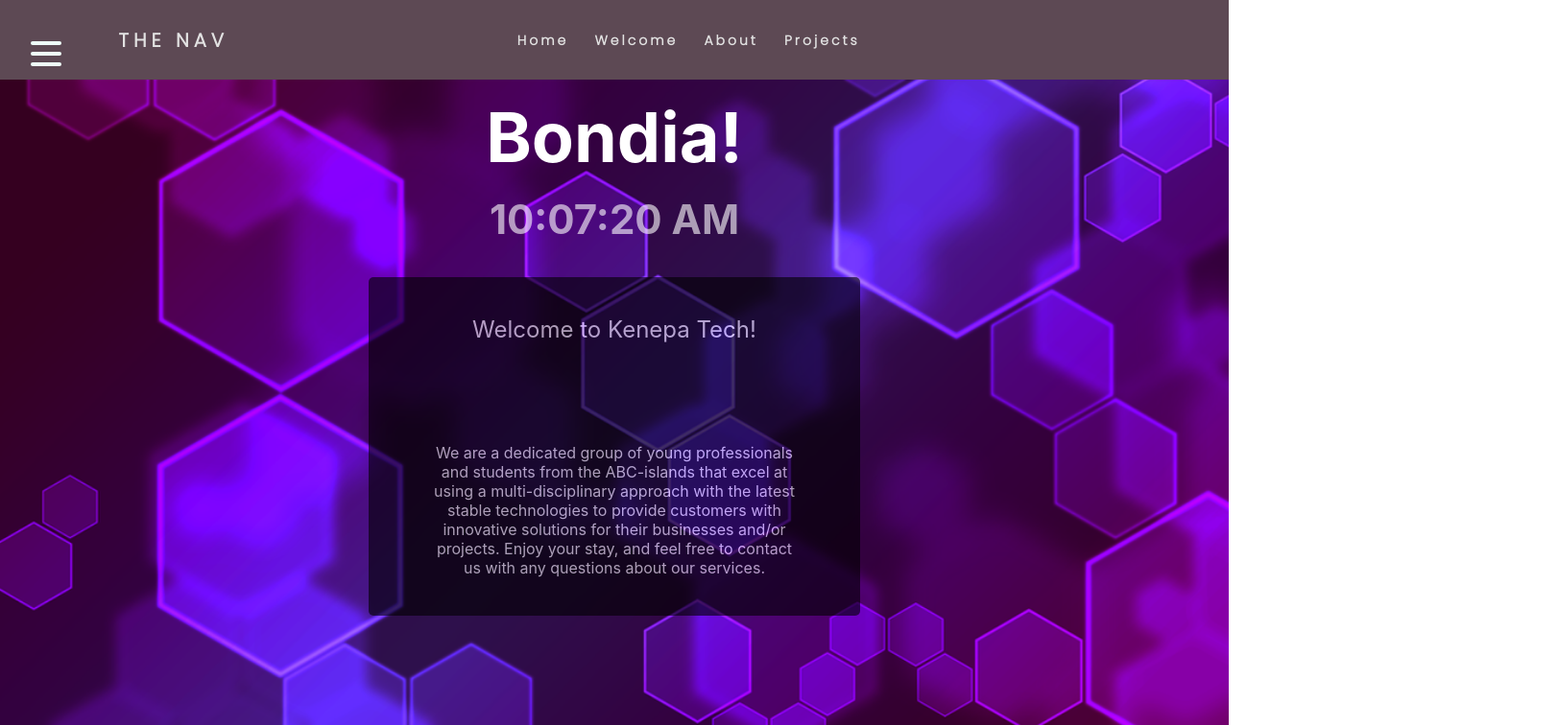
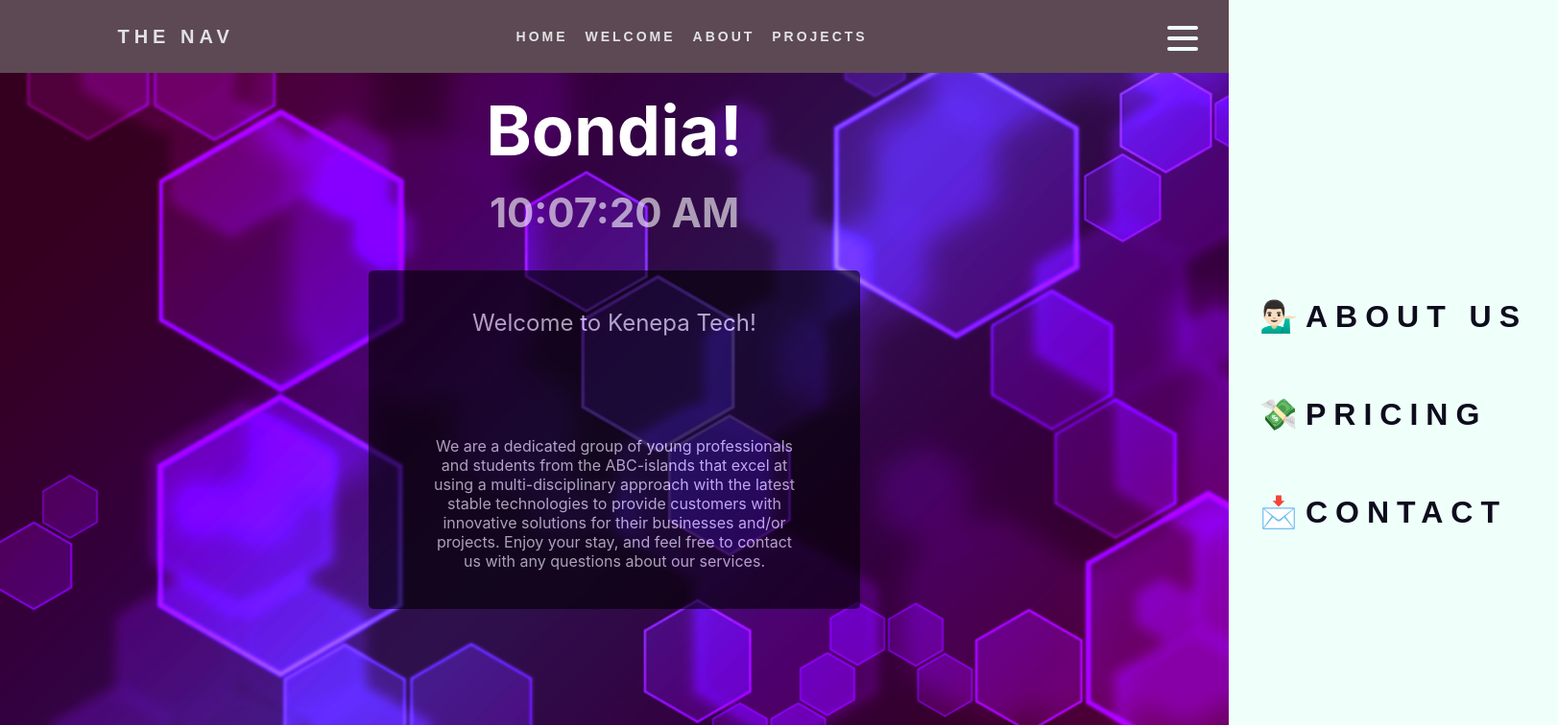
Before and after one commit to KenepaTech/kenepa-website, a React (Create React App) app: page / in a window 1280 px wide. Shown: the top 756 px of the page at 96% size, 1623 px wide, since content can reach past the window. Built offline with nearby package versions, Linux system fonts and the light colour scheme.

Commit message:
refactored classed

```diff
--- a/src/App.js
+++ b/src/App.js
@@ -1,11 +1,10 @@
-import React, { Component, useState } from 'react';
+import React, { useState } from 'react';
 import './App.scss';
 import Navbar from './components/Navbar';
 import Footer from './components/Footer';
 import { ThemeProvider } from 'styled-components';
 import Theme from './Theme';
-import Burger from './components/Burger';
-import Menu from './components/Menu';
+
 
 function App() {
   const [ open, setOpen ] = useState(false);
--- a/src/Theme.js
+++ b/src/Theme.js
@@ -3,6 +3,7 @@
     primaryLight: '#EFFFFA',
     primaryHover: '#343078',
     mobile: '576px',
+    tablet: '768px',
   }
 
 export default theme;
--- a/src/components/Burger.js
+++ b/src/components/Burger.js
@@ -6,7 +6,7 @@
 
     return (
         <StyledBurger open={open} onClick={() => setOpen(!open) }>
-            <div/>
+            <div />
             <div />
             <div />
         </StyledBurger>
--- a/src/components/Navbar.js
+++ b/src/components/Navbar.js
@@ -1,42 +1,39 @@
-import React, { Component, } from 'react';
+import React from 'react';
 import {
     BrowserRouter as Router,
     Switch,
     Route,
     Link
 } from "react-router-dom";
-import './Navbar.scss';
 import Home from './Home';
 import About from './About';
 import Burger from './Burger';
 import Menu from './Menu';
+import StyledNavbar from './styles/Navbar.styled';
 import  { bool, func } from 'prop-types';
-
-// FIXME: Has to be available before client can interact with UI
-// const [open,setOpen] = useState(false);
 
 
 const Navbar = ({open, setOpen}) => {
   return (
     <Router>
       <div>
-        <nav>
-          <div class="logo">
+        <StyledNavbar>
+          <div className="logo">
             <h4>The nav</h4>
           </div>
-          <ul class="nav-links">
+          <ul className="nav-links">
             <li>
               <Link to="/">Home</Link>
             </li>
             <li>
-              <a href="">Welcome</a>
+              <a href="#">Welcome</a>
             </li>
             <li>
 
             <Link to="/about">About</Link>
             </li>
             <li>
-              <a href="">Projects</a>
+              <a href="#">Projects</a>
             </li>
           </ul>
           <div>
@@ -44,7 +41,7 @@
           <Menu  open={open} />
 
         </div>
-        </nav>
+        </StyledNavbar>
 
 
 
@@ -70,57 +67,3 @@
 };
 
 export default Navbar;
-
-
-
-// export default class Navbar extends Component {
-//     render() {
-
-//         return (
-//           <Router>
-//             <div>
-//               <nav>
-//                 <div class="logo">
-//                   <h4>The nav</h4>
-//                 </div>
-//                 <ul class="nav-links">
-//                   <li>
-//                     <Link to="/">Home</Link>
-//                   </li>
-//                   <li>
-//                     <a href="">Welcome</a>
-//                   </li>
-//                   <li>
-
-//                   <Link to="/about">About</Link>
-//                   </li>
-//                   <li>
-//                     <a href="">Projects</a>
-//                   </li>
-//                 </ul>
-//                 <div>
-//                 <Burger  open={open} setOpen={setOpen} />
-//                 <Menu  open={open} setOpen={setOpen} />
-
-//               </div>
-//               </nav>
-
-
-
-//               {/* A <Switch> looks through its children <Route>s and
-//                                 renders the first one that matches the current URL. */}
-//               <Switch>
-//                 <Route path="/about">
-//                   <About />
-//                 </Route>
-//                 <Route path="/">
-//                   <Home />
-//                 </Route>
-//               </Switch>
-//             </div>
-//           </Router>
-//         );
-//     }
-
-
-// }
--- a/src/components/Navbar.scss
+++ /dev/null
@@ -1,96 +0,0 @@
-@import url('https://fonts.googleapis.com/css2?family=Poppins:wght@300&display=swap');
-
-nav{
-display: flex;
-justify-content: space-around;
-align-items: center;
-min-height: 8vh;
-background-color: #5d4954;
-font-family: 'Poppins', sans-serif;
-
-
-}
-
-.logo{
-    color:rgb(226, 226, 226);
-    text-transform: uppercase;
-    letter-spacing: 5px;
-    font-size: 20px;
-}
-
-.nav-links{
-    display: flex;
-    justify-content: space-around;
-    width: 30%;
-
-}
-
-.nav-links li{
-    list-style:none;
-
-}
-
-.nav-links a{
-    color:rgb(226, 226, 226);
-    text-decoration: none;
-    letter-spacing: 3px;
-    font-weight: bold;
-    font-size: 14px;
-}
-
-.burger{
-    display: none;
-}
-.burger div{
-    width: 25px;
-    height: 5px;
-    background-color:rgb(226, 226, 226);
-    margin: 3px;
-}
-// // rezising burger
-// @media screen and (max-width:1024px){
-//     .nav-links {
-//         width: 50%;
-//     }
-//  }
-
-// // resizing for nav links
-// @media screen and (max-width:768px){
-//    body{
-//        display:none;
-//    }
-// }
-
-// @media screen and (max-width:768px){
-//     body{
-//         overflow-x: hidden;
-//     }
-//     .nav-links {
-//         background-color: #5d4954;
-//         position: absolute;
-//         right: 0px;
-//         height: 92vh;
-//         top: 8vh;
-//         // top: 7.5vh;
-//         display: flex;
-//         flex-direction: column;
-//         align-items: center;
-//         width: 50%;
-//         // width: 100%;
-//         transform: translateX(100%);
-//         transition:transform 0.5s ease-in;
-//     }
-//     .nav-links li{
-//         opacity: 0;
-//     }
-
-//     .burger{
-//         display: block;
-//         cursor: pointer;
-//     }
-//  }
-
-
-// .nav-active{
-//     transform: translate(0%);
-// }
--- a/src/components/Textbox.js
+++ b/src/components/Textbox.js
@@ -1,11 +1,11 @@
 import React from 'react';
-import "./Textbox.scss";
+import StyledTextbox from './styles/Textbox.styled';
 
 const Textbox = ({children}) => {
     return(
-        <section id="landing">
+        <StyledTextbox>
             {children}
-        </section>
+        </StyledTextbox>
     );
 };
 
--- a/src/components/styles/Burger.styled.js
+++ b/src/components/styles/Burger.styled.js
@@ -1,9 +1,10 @@
 import styled from 'styled-components';
 
 const StyledBurger = styled.button`
+    display:hidden;
     position: absolute;
-    top: 5%;
-    left: 2rem;
+    top: 3%;
+    right: 2rem;
     display: flex;
     flex-direction: column;
     justify-content: space-around;
@@ -41,6 +42,26 @@
         transform: ${({ open }) => open ? 'rotate(-45deg)' : 'rotate(0)'};
     }
     }
+
+    @media (max-width: ${({ theme }) => theme.tablet}) {
+        right: 12rem;
+        background-color:red;
+            }
+
+
+
+       }
+    }
+
+
 `;
 
+
+// // rezising burger
+// @media screen and (max-width:1024px){
+//     .nav-links {
+//         width: 50%;
+//     }
+//  }
+
 export default StyledBurger;
--- a/src/components/styles/Menu.styled.js
+++ b/src/components/styles/Menu.styled.js
@@ -2,19 +2,21 @@
 
 
 const StyledMenu = styled.nav`
-transform: translateX(-100%);
+ display:none;
+  transform: translateX(100%);
   display: flex;
   flex-direction: column;
   justify-content: center;
   background: ${({ theme }) => theme.primaryLight};
-  transform: ${({ open }) => open ? 'translateX(0)' : 'translateX(-100%)'};
+  transform: ${({ open }) => open ? 'translateX(0)' : 'translateX(100%)'};
   height: 100vh;
   text-align: left;
   padding: 2rem;
   position: absolute;
   top: 0;
-  left: 0;
+  right: 0;
   transition: transform 0.3s ease-in-out;
+
   @media (max-width: ${({ theme }) => theme.mobile}) {
       width: 100%;
     }
--- /dev/null
+++ b/src/components/styles/Navbar.styled.js
@@ -0,0 +1,48 @@
+import styled from 'styled-components';
+
+const StyledNavbar = styled.nav`
+    display: flex;
+    justify-content: space-around;
+    align-items: center;
+    min-height: 8vh;
+    background-color: #5d4954;
+    font-family: 'Poppins', sans-serif;
+
+    .logo{
+        color:rgb(226, 226, 226);
+        text-transform: uppercase;
+        letter-spacing: 5px;
+        font-size: 20px;
+    }
+
+    .nav-links{
+        display: flex;
+        justify-content: space-around;
+        width: 30%;
+    }
+
+    .nav-links li{
+        list-style:none;
+        text-transform: uppercase;
+    }
+
+    .nav-links a{
+        color:rgb(226, 226, 226);
+        text-decoration: none;
+        letter-spacing: 3px;
+        font-weight: bold;
+        font-size: 14px;
+    }
+
+    .burger{
+        display: none;
+    }
+    .burger div{
+        width: 25px;
+        height: 5px;
+        background-color:rgb(226, 226, 226);
+        margin: 3px;
+    }
+`
+
+export default StyledNavbar;
--- a/src/components/Textbox.scss
+++ b/src/components/styles/Textbox.styled.js
@@ -1,4 +1,6 @@
-#landing {
+import styled from 'styled-components';
+
+const StyledTextbox = styled.section`
     background-color: black;
     text-align: center;
     margin-left: 30vw;
@@ -13,4 +15,6 @@
         padding-left: 5vw;
         padding-right: 5vw;
     }
-}
+`
+
+export default StyledTextbox;
--- a/src/index.scss
+++ b/src/index.scss
@@ -7,6 +7,8 @@
   -moz-osx-font-smoothing: grayscale;
   box-sizing: border-box;
   padding: 0px;
+
+  overflow-x: hidden;
 }
 
 code {
```
